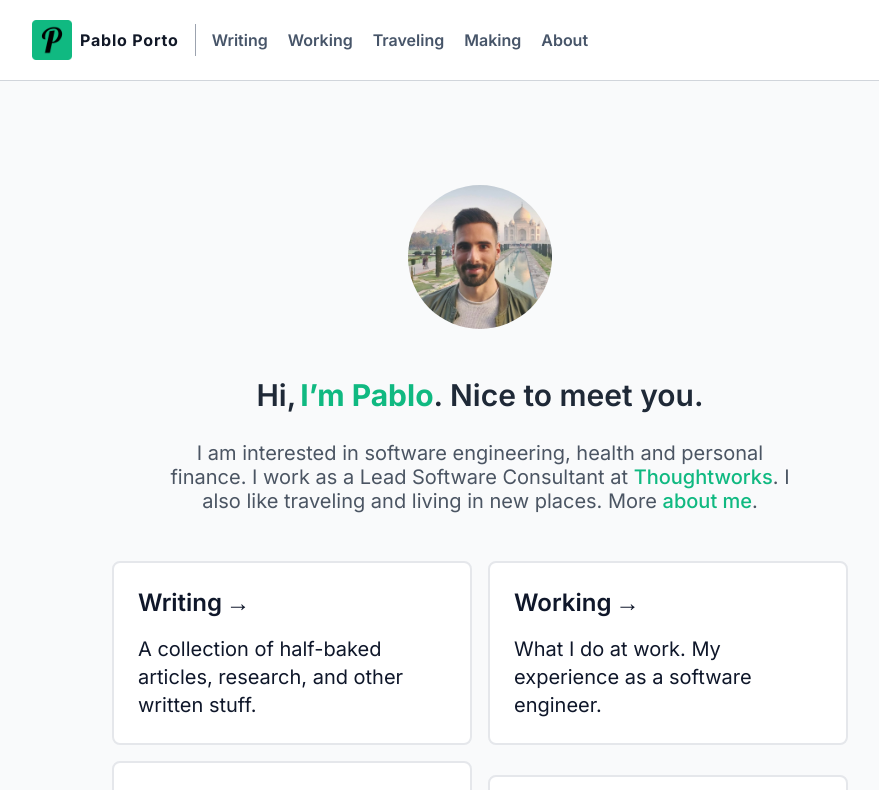
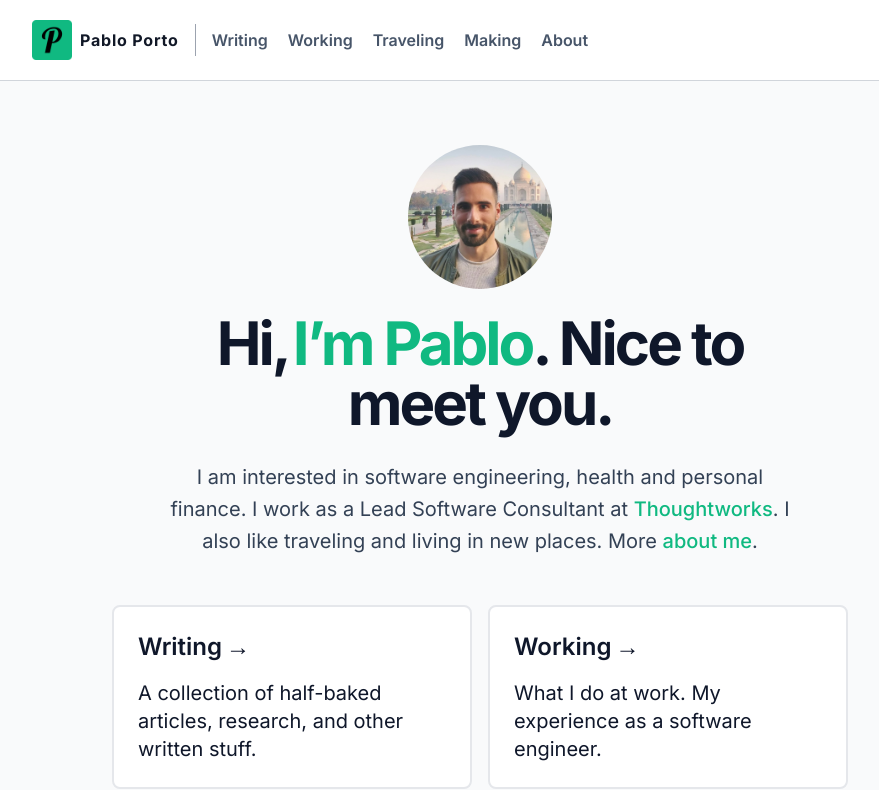
Before and after one commit to portovep/pabloporto.me, a Next.js app: page / in a window 1280 px wide. Shown: the top 790 px of the page, without its empty margins (160-1039 px from the left). Built offline with nearby package versions, Linux system fonts and the light colour scheme.

Commit message:
Improve home page styles

```diff
--- a/pages/index.tsx
+++ b/pages/index.tsx
@@ -6,7 +6,7 @@ import Image from 'next/image';
 export default function Home(): JSX.Element {
     return (
         <Layout home>
-            <div className="md:mt-20 mt-14 flex flex-col items-center">
+            <div className="md:mt-10 mt-14 flex flex-col items-center">
                 <Link href="/about" legacyBehavior>
                     <Image
                         priority
@@ -23,14 +23,14 @@ export default function Home(): JSX.Element {
                     />
                 </Link>
             </div>
-            <div className="mt-12 text-xl leading-6">
+            <div className="pt-6 text-xl leading-6">
                 <div className="max-w-2xl px-6 mx-auto text-center">
-                    <h2 className="text-3xl font-semibold text-gray-800">
+                    <h2 className="sm:text-5xl md:text-6xl text-3xl font-bold tracking-tighter">
                         Hi,
                         <span className="text-emerald-500 pl-1 font-bold rounded">I’m Pablo</span>.
                         Nice to meet you.
                     </h2>
-                    <p className="mt-7 text-gray-600">
+                    <p className="mt-7 text-slate-700 sm:text-xl sm:leading-8 leading-normal">
                         I am interested in software engineering, health and personal finance. I work
                         as a Lead Software Consultant at&nbsp;
                         <a
```
